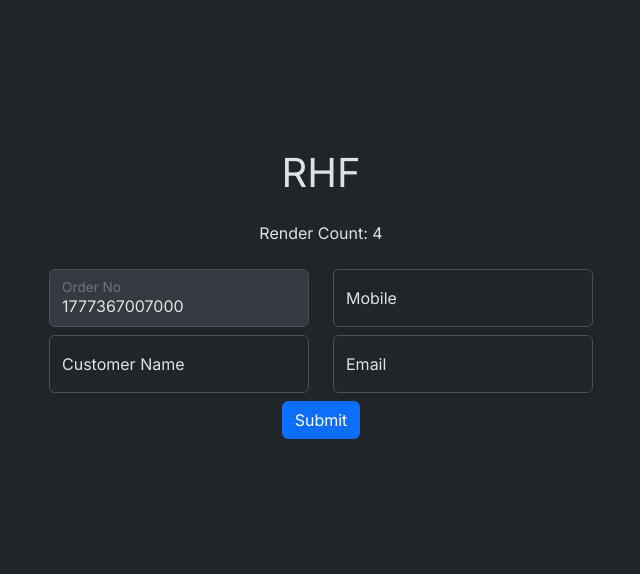
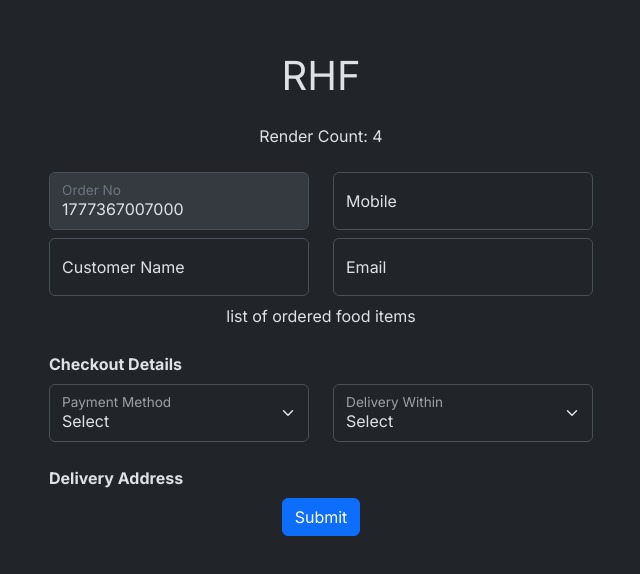
Before and after one commit to time1043/food-delivery-form, a React (Vite) app: page / in a window 1280 px wide. Shown: the part 106-680 px from the top of the page, without its empty margins (319-959 px from the left). Built offline with nearby package versions, Linux system fonts and the light colour scheme.

Commit message:
Organizing the Form with Reusable Components

```diff
--- a/src/components/FoodDeliveryForm.tsx
+++ b/src/components/FoodDeliveryForm.tsx
@@ -1,5 +1,8 @@
+import type { SelectOptionType } from "@/types";
 import type { FieldErrors } from "react-hook-form";
 import { useForm } from "react-hook-form";
+import SelectField from "./controls/SelectField";
+import TextField from "./controls/TextField";
 import RenderCount from "./RenderCount";
 
 type FoodDeliveryFormType = {
@@ -7,7 +10,24 @@ type FoodDeliveryFormType = {
   customerName: string;
   mobile: string;
   email: string;
+  paymentMethod: string;
+  deliveryIn: number | "";
 };
+
+// const paymentOptions: SelectOptionType[] = ["", "online", "COD"];
+const paymentOptions: SelectOptionType[] = [
+  { value: "", text: "Select" },
+  { value: "online", text: "Paid Online" },
+  { value: "COD", text: "Cash On Delivery" },
+];
+
+const deliveryInOptions: SelectOptionType[] = [
+  { value: "", text: "Select" },
+  { value: 30, text: "Half an Hour" },
+  { value: 60, text: "1 Hour" },
+  { value: 120, text: "2 Hour" },
+  { value: 180, text: "3 Hour" },
+];
 
 const RenderCountComponent = RenderCount();
 
@@ -17,15 +37,13 @@ function FoodDeliveryForm() {
     handleSubmit,
     formState: { errors },
   } = useForm<FoodDeliveryFormType>({
-    // mode: "onSubmit",
-    // reValidateMode: "onChange",
-    // shouldFocusError: true,
-    criteriaMode: "all",
     defaultValues: {
       orderNo: new Date().valueOf(),
       customerName: "",
       mobile: "",
       email: "",
+      paymentMethod: "",
+      deliveryIn: "",
     },
   });
 
@@ -50,122 +68,72 @@ function FoodDeliveryForm() {
       {/* .row.mb-2>.col*2 */}
       <div className="row mb-2">
         <div className="col">
-          <div className="form-floating">
-            <input
-              type="text"
-              className="form-control"
-              placeholder="Order No ..."
-              disabled
-              {...register("orderNo")}
-            />
-            <label>Order No</label>
-            {errors.orderNo && (
-              <div className="invalid-feedback text-start">
-                {errors.orderNo?.message}
-              </div>
-            )}
-          </div>
+          <TextField label="Order No" disabled {...register("orderNo")} />
         </div>
 
         <div className="col">
-          <div className="form-floating">
-            <input
-              type="text"
-              className={`form-control ${errors.mobile ? "is-invalid" : ""}`}
-              placeholder="Mobile ..."
-              {...register("mobile", {
-                required: "Mobile is required.",
-                minLength: { value: 10, message: "Must be 10 digits." },
-                maxLength: { value: 11, message: "Must be 11 digits." },
-              })}
+          <TextField
+            label="Mobile"
+            {...register("mobile", { required: "Mobile is required." })}
+            error={errors.mobile}
           />
-            <label>Mobile</label>
-            {errors.mobile && (
-              <div className="invalid-feedback text-start">
-                {errors.mobile?.message}
-              </div>
-            )}
-          </div>
         </div>
       </div>
 
       <div className="row mb-2">
         <div className="col">
-          <div className="form-floating">
-            <input
-              type="text"
-              className={`form-control ${errors.customerName ? "is-invalid" : ""}`}
-              placeholder="Customer Name ..."
+          <TextField
+            label="Customer Name"
             {...register("customerName", {
               required: "Customer Name is required.",
-                minLength: { value: 3, message: "Must be at least 3 chars." },
-                pattern: {
-                  value: /[A-Z]/,
-                  message: "Must include at least one uppercase letter.",
-                },
-                // validate: (value) =>
-                //   value.trim() !== "" || "Customer Name cannot be empty spaces",
             })}
+            error={errors.customerName}
           />
-            <label>Customer Name</label>
-            {errors.customerName?.types &&
-              // <>
-              //   <div className="invalid-feedback text-start">
-              //     {errors.customerName?.types.minLength}
-              //   </div>
-              //   <div className="invalid-feedback text-start">
-              //     {errors.customerName?.types.pattern}
-              //   </div>
-              // </>
-              Object.entries(errors.customerName.types).map(([type, msg]) => (
-                <div className="invalid-feedback text-start" key={type}>
-                  {msg}
-                </div>
-              ))}
-          </div>
         </div>
 
         <div className="col">
-          <div className="form-floating">
-            <input
-              type="email"
-              className={`form-control ${errors.email ? "is-invalid" : ""}`}
-              placeholder="Email ..."
+          <TextField
+            label="Email"
             {...register("email", {
               required: "Email is required.",
               pattern: {
                 value: /^[^\s@]+@[^\s@]+\.[^\s@]+$/,
                 message: "Incorrect email format.",
               },
-                validate: {
-                  notFake: (value) => {
-                    return (
-                      value !== "email@gmail.com" || "Don't use fake email."
-                    );
-                    // if (value === "email@gmail.com")
-                    //   return "Particular email is blocked.";
-                    // else return true;
-                  },
-                  notFromBlackListedDomain: (value, values) => {
-                    // values.customerName
-                    return (
-                      (!value.endsWith("@xyz.com") &&
-                        !value.endsWith("@example.com")) ||
-                      "Domain is blocked."
-                    );
-                  },
-                },
             })}
+            error={errors.email}
           />
-            <label>Email</label>
-            {errors.email && (
-              <div className="invalid-feedback text-start">
-                {errors.email?.message}
-              </div>
-            )}
         </div>
       </div>
+
+      <div>list of ordered food items</div>
+      <div className="text-start fw-bold mt-4 mb-2">Checkout Details</div>
+      <div className="row mb-2">
+        <div className="col">
+          <SelectField
+            options={paymentOptions}
+            label="Payment Method"
+            {...register("paymentMethod", {
+              required: "This field is required.",
+            })}
+            error={errors.paymentMethod}
+          />
         </div>
+
+        <div className="col">
+          <SelectField
+            options={deliveryInOptions}
+            label="Delivery Within"
+            {...register("deliveryIn", {
+              required: "This field is required.",
+              valueAsNumber: true,
+            })}
+            error={errors.deliveryIn}
+          />
+        </div>
+      </div>
+
+      <div className="text-start fw-bold mt-4 mb-2">Delivery Address</div>
 
       <button type="submit" className="btn btn-primary">
         Submit
--- /dev/null
+++ b/src/components/controls/SelectField.tsx
@@ -0,0 +1,40 @@
+import type { SelectOptionType } from "@/types";
+import {
+  forwardRef,
+  type ForwardedRef,
+  type SelectHTMLAttributes,
+} from "react";
+import type { FieldError } from "react-hook-form";
+
+type SelectFieldProps = SelectHTMLAttributes<HTMLSelectElement> & {
+  options: SelectOptionType[];
+  label: string;
+  error?: FieldError | undefined;
+};
+
+const SelectField = forwardRef(function SelectField(
+  { options, className = "", label, error, ...other }: SelectFieldProps,
+  ref: ForwardedRef<HTMLSelectElement>,
+) {
+  return (
+    <div className="form-floating">
+      <select
+        className={`form-select ${error ? "is-invalid" : ""} ${className}`}
+        ref={ref}
+        {...other}
+      >
+        {options.map((x, indx) => (
+          <option key={indx} value={typeof x === "string" ? x : x.value}>
+            {typeof x === "string" ? x : x.text}
+          </option>
+        ))}
+      </select>
+      <label>{label}</label>
+      {error && (
+        <div className="invalid-feedback text-start">{error?.message}</div>
+      )}
+    </div>
+  );
+});
+
+export default SelectField;
--- /dev/null
+++ b/src/components/controls/TextField.tsx
@@ -0,0 +1,30 @@
+import { forwardRef, type ForwardedRef, type InputHTMLAttributes } from "react";
+import type { FieldError } from "react-hook-form";
+
+type TextFieldProps = InputHTMLAttributes<HTMLInputElement> & {
+  label: string;
+  error?: FieldError | undefined;
+};
+
+const TextField = forwardRef(function TextField(
+  { type = "text", className = "", label, error, ...other }: TextFieldProps,
+  ref: ForwardedRef<HTMLInputElement>,
+) {
+  return (
+    <div className="form-floating">
+      <input
+        type={type}
+        className={`form-control ${error ? "is-invalid" : ""} ${className}`}
+        placeholder={label}
+        ref={ref}
+        {...other}
+      />
+      <label>{label}</label>
+      {error && (
+        <div className="invalid-feedback text-start">{error?.message}</div>
+      )}
+    </div>
+  );
+});
+
+export default TextField;
--- /dev/null
+++ b/src/types/index.ts
@@ -0,0 +1,4 @@
+export type SelectOptionType =
+  | string
+  | { value: string; text: string }
+  | { value: number; text: string };
```
Lines whose indentation alone changed are shown as unchanged.
